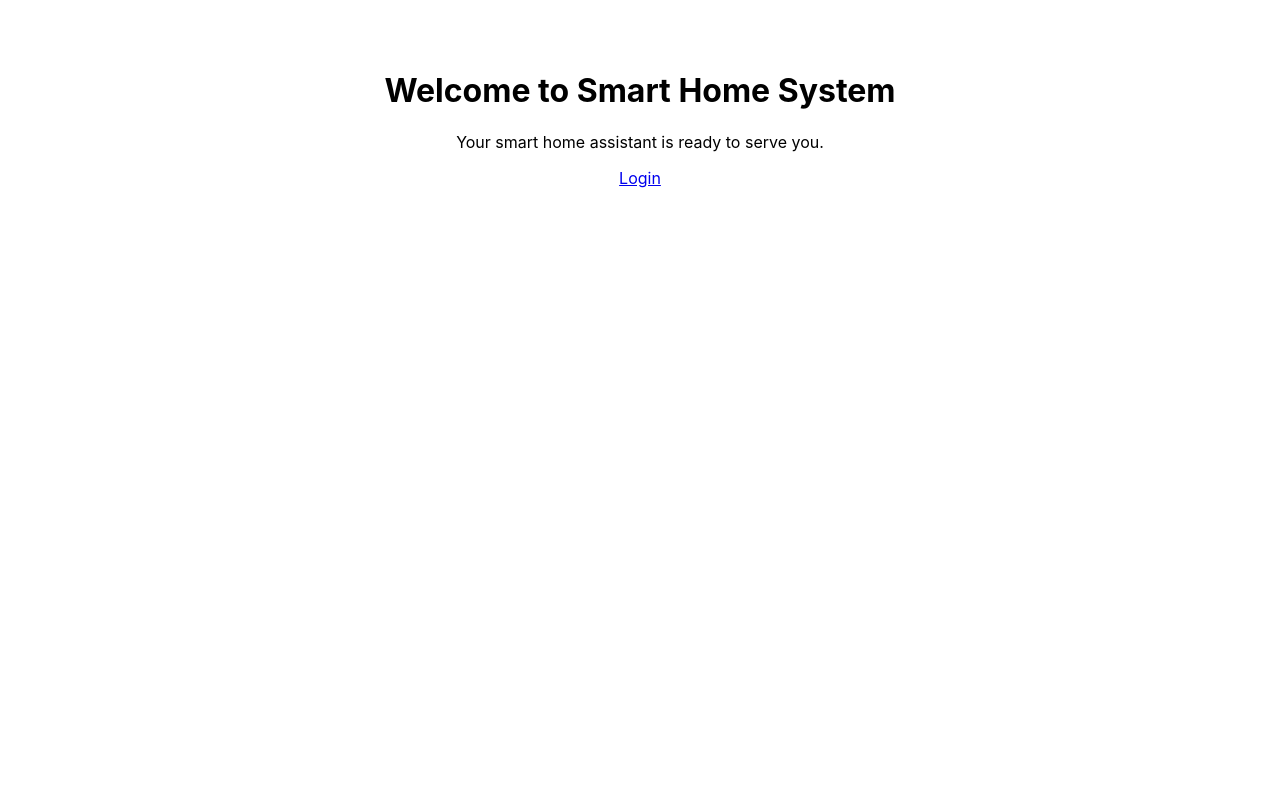
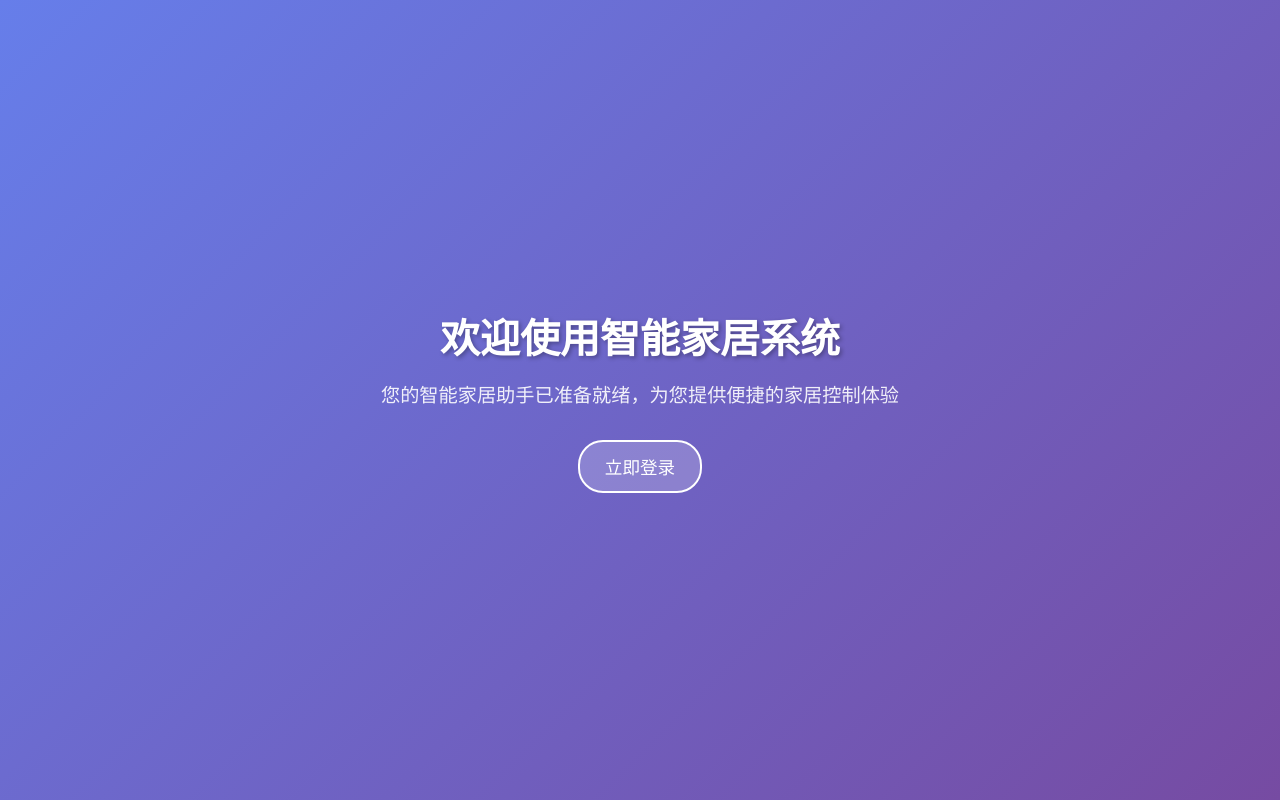
Before and after one commit to ysdjgfzzz/smart-home-ui, a React (Create React App) app: page / in a window 1280 px wide. Built offline with nearby package versions, Linux system fonts and the light colour scheme.

Commit message:
初始界面进行了部分优化，还未全部完成

```diff
--- a/package.json
+++ b/package.json
@@ -12,7 +12,7 @@
     "react-dom": "^19.1.0",
     "react-redux": "^9.2.0",
     "react-router-dom": "^7.6.2",
-    "react-scripts": "5.0.1",
+    "react-scripts": "^5.0.1",
     "redux": "^5.0.1",
     "styled-components": "^6.1.18",
     "web-vitals": "^2.1.4"
--- a/public/index.html
+++ b/public/index.html
@@ -10,6 +10,8 @@
       content="Web site created using create-react-app"
     />
     <link rel="apple-touch-icon" href="%PUBLIC_URL%/logo192.png" />
+    <!-- 引入 Font Awesome 图标库 -->
+    <link rel="stylesheet" href="https://cdnjs.cloudflare.com/ajax/libs/font-awesome/6.0.0/css/all.min.css">
     <!--
       manifest.json provides metadata used when your web app is installed on a
       user's mobile device or desktop. See https://developers.google.com/web/fundamentals/web-app-manifest/
@@ -24,7 +26,7 @@
       work correctly both with client-side routing and a non-root public URL.
       Learn how to configure a non-root public URL by running `npm run build`.
     -->
-    <title>React App</title>
+    <title>智能家居平台</title>
   </head>
   <body>
     <noscript>You need to enable JavaScript to run this app.</noscript>
--- a/src/components/GuidingUI/GuidingUI.js
+++ b/src/components/GuidingUI/GuidingUI.js
@@ -4,16 +4,63 @@ import { Link } from 'react-router-dom';
 import styled from 'styled-components';
 
 const Container = styled.div`
+  display: flex;
+  flex-direction: column;
+  align-items: center;
+  justify-content: center;
+  height: 100vh;
   text-align: center;
-  padding: 50px;
+  padding: 20px;
+  background: linear-gradient(135deg, #667eea 0%, #764ba2 100%);
+  color: white;
+  box-sizing: border-box;
+  overflow: hidden;
+`;
+
+const Title = styled.h1`
+  font-size: 2.5rem;
+  margin-bottom: 15px;
+  font-weight: bold;
+  text-shadow: 2px 2px 4px rgba(0, 0, 0, 0.3);
+  margin-top: 0;
+`;
+
+const Description = styled.p`
+  font-size: 1.2rem;
+  margin-bottom: 30px;
+  line-height: 1.6;
+  opacity: 0.9;
+  white-space: nowrap;
+  overflow: hidden;
+  text-overflow: ellipsis;
+  margin-top: 0;
+`;
+
+const LoginButton = styled(Link)`
+  display: inline-block;
+  padding: 12px 25px;
+  font-size: 1.1rem;
+  background-color: rgba(255, 255, 255, 0.2);
+  color: white;
+  text-decoration: none;
+  border-radius: 25px;
+  border: 2px solid white;
+  transition: all 0.3s ease;
+
+  &:hover {
+    background-color: white;
+    color: #667eea;
+    transform: translateY(-2px);
+    box-shadow: 0 5px 15px rgba(0, 0, 0, 0.2);
+  }
 `;
 
 const GuidingUI = () => {
   return (
     <Container>
-      <h1>Welcome to Smart Home System</h1>
-      <p>Your smart home assistant is ready to serve you.</p>
-      <Link to="/login">Login</Link>
+      <Title>欢迎使用智能家居系统</Title>
+      <Description>您的智能家居助手已准备就绪，为您提供便捷的家居控制体验</Description>
+      <LoginButton to="/login">立即登录</LoginButton>
     </Container>
   );
 };
--- a/src/components/LoginRegisterUI/LoginRegisterUI.js
+++ b/src/components/LoginRegisterUI/LoginRegisterUI.js
@@ -3,61 +3,167 @@ import { Link, useNavigate } from 'react-router-dom';
 import axios from 'axios';
 import styled from 'styled-components';
 
+// 页面整体容器，设置背景图片
+const PageContainer = styled.div`
+  min-height: 100vh;
+  background-image: url('/figures/background.jpg'); /* 您需要将背景图片放到public/figures/目录下 */
+  background-size: cover;
+  background-position: center center;
+  background-attachment: fixed;
+  display: flex;
+  align-items: center;
+  justify-content: center;
+  font-family: Arial, sans-serif;
+  margin: 0;
+`;
+
+// 半透明容器
 const Container = styled.div`
+  max-width: 800px;
+  margin: 20px auto;
+  padding: 40px;
+  background: rgba(255, 255, 255, 0.4);
+  border-radius: 8px;
+  box-shadow: 0 0 10px rgba(0, 0, 0, 0.1);
+  opacity: 0.95;
   display: flex;
   flex-direction: column;
   align-items: center;
-  padding: 50px;
 `;
 
+// Logo容器
+const LogoContainer = styled.h1`
+  text-align: center;
+  margin-bottom: 20px;
+`;
+
+// Logo图片样式
+const LogoImage = styled.img`
+  width: 400px;
+  height: auto;
+  max-width: 100%;
+`;
+
+// 表单容器
 const Form = styled.form`
   display: flex;
   flex-direction: column;
-  width: 300px;
+  width: 100%;
+  max-width: 400px;
+  margin-top: 80px;
 `;
 
-const Input = styled.input`
-  margin: 10px 0;
-  padding: 10px;
+// 输入框容器
+const InputContainer = styled.div`
+  display: flex;
+  align-items: center;
+  width: 100%;
+  margin-top: 10px;
+  position: relative;
 `;
 
-const Button = styled.button`
+// 图标样式
+const InputIcon = styled.i`
+  font-size: 25px;
+  color: #888;
+  margin-right: 8px;
+  position: absolute;
+  left: 10px;
+  z-index: 1;
+`;
+
+// 分隔符
+const Separator = styled.span`
+  font-size: 18px;
+  color: #888;
+  margin-right: 8px;
+  position: absolute;
+  left: 35px;
+  z-index: 1;
+`;
+
+// 输入框样式
+const Input = styled.input`
   padding: 10px;
-  background-color: #007bff;
+  padding-left: 50px;
+  font-size: 16px;
+  border-radius: 4px;
+  width: 100%;
+  border: 1px solid #ddd;
+  box-sizing: border-box;
+`;
+
+// 登录按钮样式
+const LoginButton = styled.button`
+  background-color: rgb(0, 60, 0);
   color: white;
   border: none;
+  padding: 10px 20px;
+  border-radius: 4px;
   cursor: pointer;
+  font-size: 18px;
+  margin: 20px 0 10px 0;
+  transition: background-color 0.3s;
+
+  &:hover {
+    background-color: rgb(0, 40, 0);
+  }
+`;
+
+// 注册链接样式
+const RegisterLink = styled(Link)`
+  text-align: center;
+  color: #007bff;
+  text-decoration: none;
+  margin-top: 10px;
+
+  &:hover {
+    text-decoration: underline;
+  }
 `;
 
 const LoginRegisterUI = () => {
   const [username, setUsername] = useState('');
   const [password, setPassword] = useState('');
-  const navigate = useNavigate(); // 替换 useHistory
+  const navigate = useNavigate();
 
   const handleLogin = async () => {
-    navigate('/main'); // 替换 history.push
+    navigate('/main');
   };
 
   return (
+    <PageContainer>
       <Container>
-      <h1>Login/Register</h1>
+        <LogoContainer>
+          {/* 您需要将logo图片放到public/figures/目录下 */}
+          <LogoImage src="/figures/platform_logo.png" alt="智能家居平台" />
+        </LogoContainer>
         <Form>
+          <InputContainer>
+            <InputIcon className="fas fa-user"></InputIcon>
+            <Separator>|</Separator>
             <Input
               type="text"
-          placeholder="Username"
+              placeholder="用户名"
               value={username}
               onChange={(e) => setUsername(e.target.value)}
             />
+          </InputContainer>
+          <InputContainer>
+            <InputIcon className="fas fa-lock"></InputIcon>
+            <Separator>|</Separator>
             <Input
               type="password"
-          placeholder="Password"
+              placeholder="密码"
               value={password}
               onChange={(e) => setPassword(e.target.value)}
             />
-        <Button onClick={handleLogin}>Login</Button>
-        <Link to="/register">Register</Link>
+          </InputContainer>
+          <LoginButton onClick={handleLogin}>登录</LoginButton>
+          <RegisterLink to="/register">注册新账户</RegisterLink>
         </Form>
       </Container>
+    </PageContainer>
   );
 };
 
--- a/src/components/RegisterUI/RegisterUI.js
+++ b/src/components/RegisterUI/RegisterUI.js
@@ -1,33 +1,125 @@
-// src/components/RegisterUI/RegisterUI.js
 import React, { useState } from 'react';
 import { Link, useNavigate } from 'react-router-dom';
 import axios from 'axios';
 import styled from 'styled-components';
 
+// 页面整体容器，设置背景图片
+const PageContainer = styled.div`
+  min-height: 100vh;
+  background-image: url('/figures/background.jpg');
+  background-size: cover;
+  background-position: center center;
+  background-attachment: fixed;
+  display: flex;
+  align-items: center;
+  justify-content: center;
+  font-family: Arial, sans-serif;
+  margin: 0;
+`;
+
+// 半透明容器
 const Container = styled.div`
+  max-width: 800px;
+  margin: 20px auto;
+  padding: 40px;
+  background: rgba(255, 255, 255, 0.4);
+  border-radius: 8px;
+  box-shadow: 0 0 10px rgba(0, 0, 0, 0.1);
+  opacity: 0.95;
   display: flex;
   flex-direction: column;
   align-items: center;
-  padding: 50px;
 `;
 
+// Logo容器
+const LogoContainer = styled.h1`
+  text-align: center;
+  margin-bottom: 20px;
+`;
+
+// Logo图片样式
+const LogoImage = styled.img`
+  width: 400px;
+  height: auto;
+  max-width: 100%;
+`;
+
+// 表单容器
 const Form = styled.form`
   display: flex;
   flex-direction: column;
-  width: 300px;
+  width: 100%;
+  max-width: 400px;
+  margin-top: 80px;
 `;
 
-const Input = styled.input`
-  margin: 10px 0;
-  padding: 10px;
+// 输入框容器
+const InputContainer = styled.div`
+  display: flex;
+  align-items: center;
+  width: 100%;
+  margin-top: 10px;
+  position: relative;
 `;
 
-const Button = styled.button`
+// 图标样式
+const InputIcon = styled.i`
+  font-size: 25px;
+  color: #888;
+  margin-right: 8px;
+  position: absolute;
+  left: 10px;
+  z-index: 1;
+`;
+
+// 分隔符
+const Separator = styled.span`
+  font-size: 18px;
+  color: #888;
+  margin-right: 8px;
+  position: absolute;
+  left: 35px;
+  z-index: 1;
+`;
+
+// 输入框样式
+const Input = styled.input`
   padding: 10px;
-  background-color: #007bff;
+  padding-left: 50px;
+  font-size: 16px;
+  border-radius: 4px;
+  width: 100%;
+  border: 1px solid #ddd;
+  box-sizing: border-box;
+`;
+
+// 注册按钮样式
+const RegisterButton = styled.button`
+  background-color: rgb(0, 60, 0);
   color: white;
   border: none;
+  padding: 10px 20px;
+  border-radius: 4px;
   cursor: pointer;
+  font-size: 18px;
+  margin: 20px 0 10px 0;
+  transition: background-color 0.3s;
+
+  &:hover {
+    background-color: rgb(0, 40, 0);
+  }
+`;
+
+// 登录链接样式
+const LoginLink = styled(Link)`
+  text-align: center;
+  color: #007bff;
+  text-decoration: none;
+  margin-top: 10px;
+
+  &:hover {
+    text-decoration: underline;
+  }
 `;
 
 const RegisterUI = () => {
@@ -38,33 +130,45 @@ const RegisterUI = () => {
   const handleRegister = async () => {
     try {
       await axios.post('/api/register', { username, password });
-      alert('Registration successful! Please log in.');
+      alert('注册成功！请登录。');
       navigate('/login');
     } catch (error) {
-      alert('Registration failed. Please try again.');
+      alert('注册失败，请重试。');
     }
   };
 
   return (
+    <PageContainer>
       <Container>
-      <h1>Register</h1>
+        <LogoContainer>
+          <LogoImage src="/figures/platform_logo.png" alt="智能家居平台" />
+        </LogoContainer>
         <Form>
+          <InputContainer>
+            <InputIcon className="fas fa-user"></InputIcon>
+            <Separator>|</Separator>
             <Input
               type="text"
-          placeholder="Username"
+              placeholder="用户名"
               value={username}
               onChange={(e) => setUsername(e.target.value)}
             />
+          </InputContainer>
+          <InputContainer>
+            <InputIcon className="fas fa-lock"></InputIcon>
+            <Separator>|</Separator>
             <Input
               type="password"
-          placeholder="Password"
+              placeholder="密码"
               value={password}
               onChange={(e) => setPassword(e.target.value)}
             />
-        <Button onClick={handleRegister}>Register</Button>
-        <Link to="/login">Already have an account? Login</Link>
+          </InputContainer>
+          <RegisterButton onClick={handleRegister}>注册</RegisterButton>
+          <LoginLink to="/login">已有账户？立即登录</LoginLink>
         </Form>
       </Container>
+    </PageContainer>
   );
 };
 
```
Also changed, not shown: 1 other file (tests, documents, lock files or other folders). Lines whose indentation alone changed are shown as unchanged.
